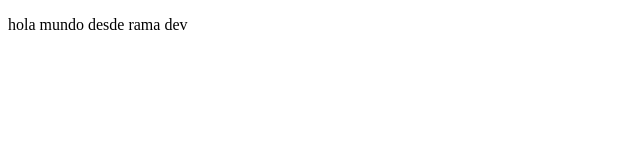
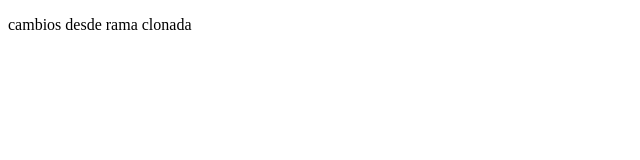
Before and after one commit to KevienFer/tpgit, a plain HTML site: page index.html in a window 1280 px wide. Shown: the full height of the page, 0-640 px from the left. Drawn offline with Linux system fonts and the light colour scheme.

Commit message:
cambios desde repositorio clonado

```diff
--- a/index.html
+++ b/index.html
@@ -6,7 +6,7 @@
     <title>Document</title>
 </head>
 <body>
-    <p>hola mundo desde rama dev</p>
+    <p>cambios desde rama clonada</p>
 
 </body>
 </html>
```
